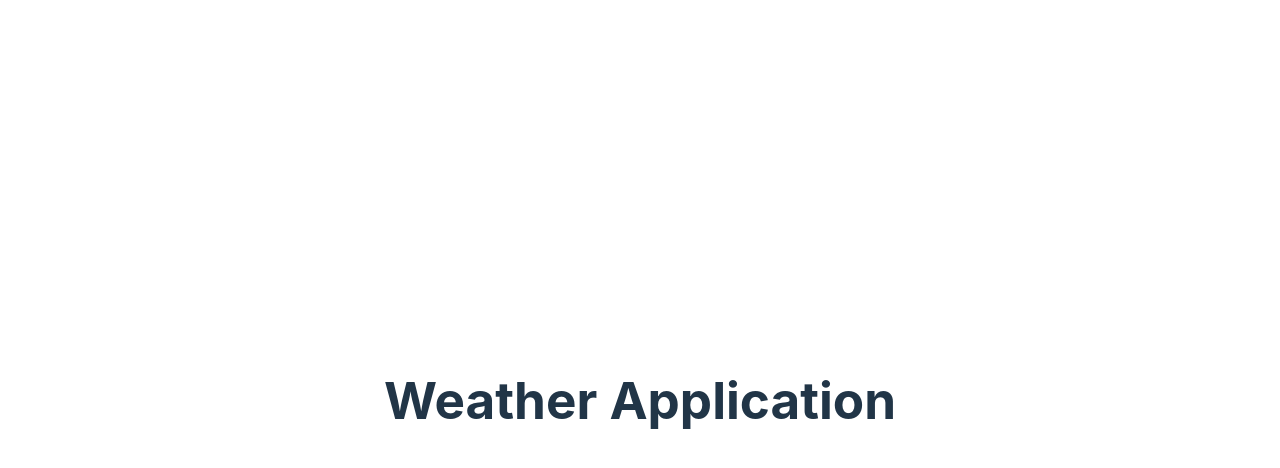
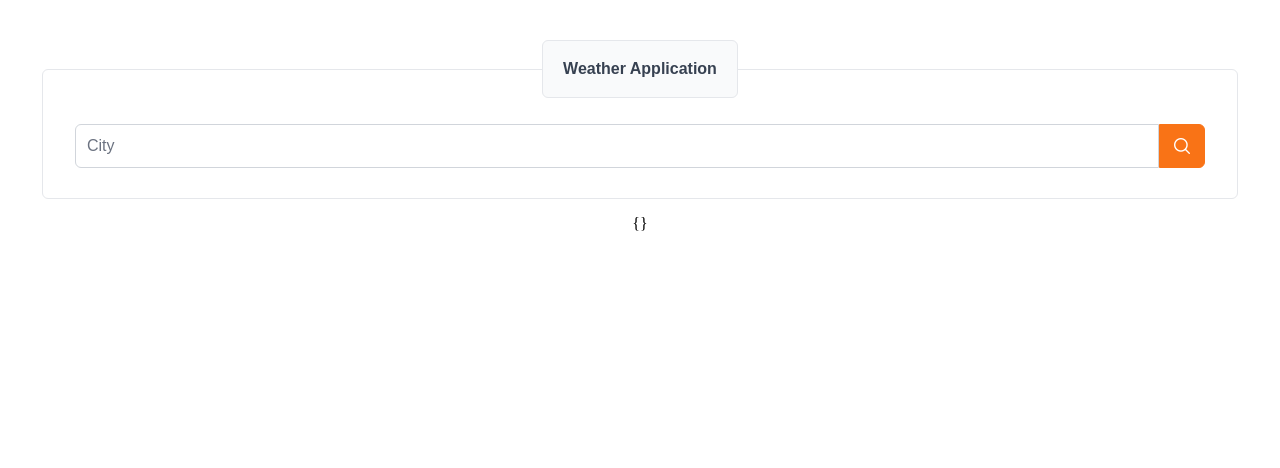
Before and after one commit to vimasan/weather-react-test, a React (Vite) app: page / in a window 1280 px wide. Shown: the top 468 px of the page. Built offline with nearby package versions, Linux system fonts and the light colour scheme; a web font is replaced by a local one.

Commit message:
add inputCity form

```diff
--- a/src/App.tsx
+++ b/src/App.tsx
@@ -1,12 +1,16 @@
 import './App.css'
+// import { useState } from "react"
+import { InputCity } from './components/InputCity';
+
 
 function App() {
 
   return (
     <>
-      <h1>Weather Application</h1>
+      <InputCity />
+
     </>
-  )
+  );
 }
 
-export default App
+export default App;
--- /dev/null
+++ b/src/components/InputCity.tsx
@@ -0,0 +1,44 @@
+import { useState } from "react"
+
+import { Button } from "primereact/button";
+import { InputText } from "primereact/inputtext";
+import { Fieldset } from 'primereact/fieldset';
+import { FloatLabel } from "primereact/floatlabel";
+import { Toast } from 'primereact/toast';
+import { useRef } from "react";
+import { getWeatherForCity } from "../api/weatherApi";
+import { WeatherModel } from "../models/weatherModel";
+
+export const InputCity = () => {
+  const toast = useRef<Toast>(null);
+  const [city, setCity] = useState<string>('');
+  const [weather, setWeather] = useState<WeatherModel>({} as WeatherModel);
+
+  const findWeather = async ()  => {
+    try{
+      const data = await getWeatherForCity(city);
+      setWeather(data);
+    } catch (error) {
+      const message = `City ${city} not found`;
+      toast.current?.show({severity:'error', summary: 'Error', detail: message, life: 6000});
+    }
+
+    setCity('');
+  }
+
+  return (
+    <>
+      <Toast ref={toast} />
+      <Fieldset legend="Weather Application">
+        <div className="p-inputgroup flex-1">
+          <FloatLabel>
+            <InputText id="City" value={city} onChange={(e) => setCity(e.target.value)} keyfilter={'alpha'}/>
+            <label htmlFor="City">City</label>
+          </FloatLabel>
+          <Button icon="pi pi-search" className="p-button-warning" onClick={findWeather}/>
+        </div>
+      </Fieldset >
+      <p>{weather ? JSON.stringify(weather) : 'leyendo'}</p>
+    </>
+  );
+}
```
Also changed, not shown: src/main.tsx (+6 -1 lines).
